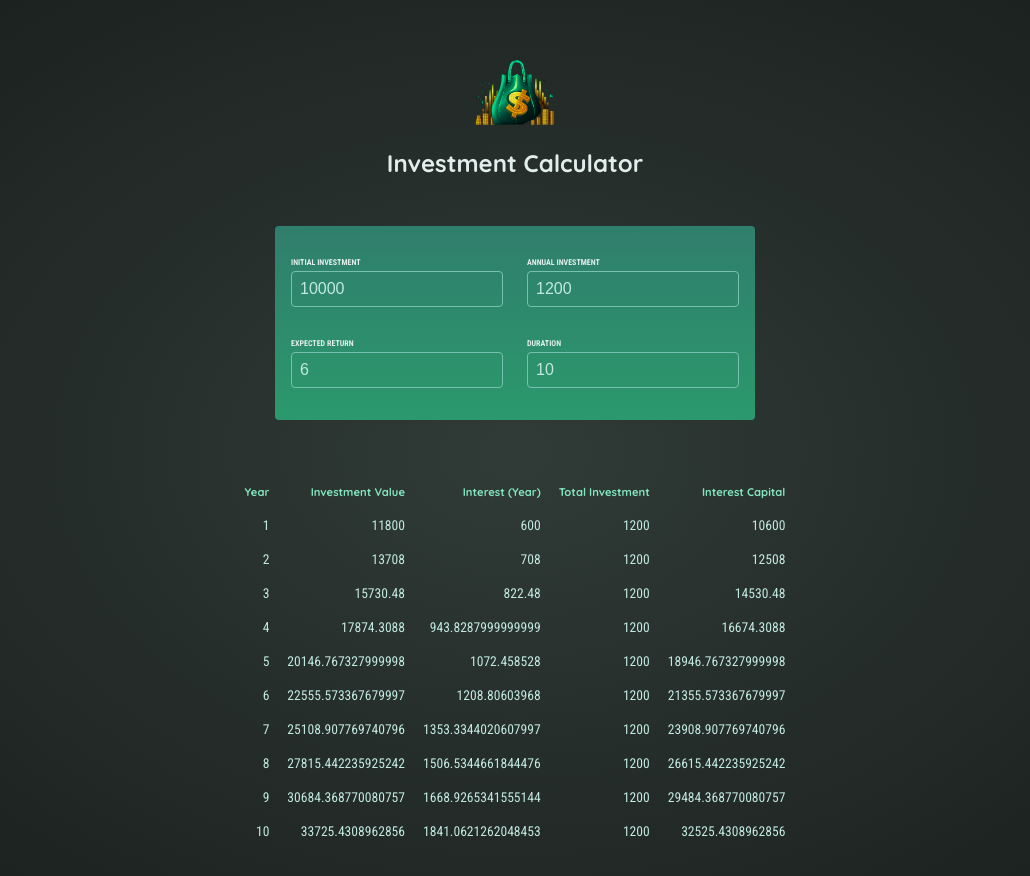
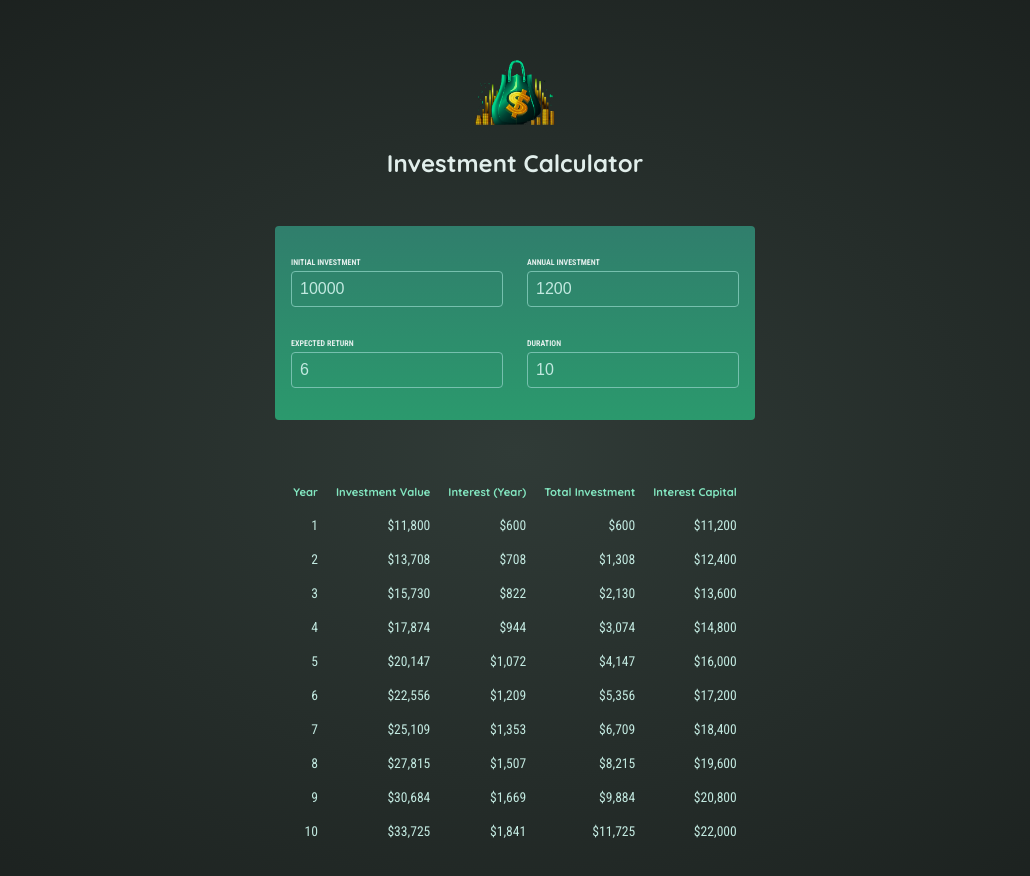
Before and after one commit to DanielMashid/React-Projects, a React (Vite) app in the folder 05-Investment-Calculator/: page / in a window 1280 px wide. Shown: the top 876 px of the page, without its empty margins (125-1155 px from the left). Built offline with nearby package versions, Linux system fonts and the light colour scheme.

Commit message:
1. Deriving more values 2. Outputting content conditionally 3. Fix the code like convert the string to a number and negative numbers

```diff
--- a/05-Investment-Calculator/src/App.jsx
+++ b/05-Investment-Calculator/src/App.jsx
@@ -12,18 +12,25 @@ function App() {
 		duration: 10,
 	});
 
+	const inputIsValid = Object.values(userInputState).every(
+		(input) => input > 0
+	);
+
 	function handleChange(inputIdentifier, newValue) {
 		// Update the state with the new value for the specified input field
 		// while preserving the rest of the state.
 		setUserInputState((prevUserInput) => {
-			return { ...prevUserInput, [inputIdentifier]: newValue };
+			return { ...prevUserInput, [inputIdentifier]: +newValue }; // The "+" is used to convert the string to a number
 		});
 	}
 	return (
 		<>
 			<Header />
 			<UserInput onChangeInput={handleChange} newUserInput={userInputState} />
-			<Results inputData={userInputState} />
+			{!inputIsValid && (
+				<p className="center">Please enter valid input values</p>
+			)}
+			{inputIsValid && <Results inputData={userInputState} />}
 		</>
 	);
 }
--- a/05-Investment-Calculator/src/components/Results.jsx
+++ b/05-Investment-Calculator/src/components/Results.jsx
@@ -1,9 +1,17 @@
-import { calculateInvestmentResults } from "../util/investment.js";
+import { calculateInvestmentResults, formatter } from "../util/investment.js";
 
 // Year Investment Value Interest (Year) Total Investment Interest Capital
 
 export default function Results({ inputData }) {
 	const resultData = calculateInvestmentResults(inputData); // inputData has the initialInvestment, annualInvestment, expectedReturn, and duration values
+
+	console.log(resultData); // Debugging and understanding the data structure
+
+	const initialInvestment =
+		resultData[0].valueEndOfYear -
+		resultData[0].interest -
+		resultData[0].annualInvestment;
+
 	return (
 		<table id="result">
 			<thead id="result-thead">
@@ -16,15 +24,24 @@ export default function Results({ inputData }) {
 				</tr>
 			</thead>
 			<tbody id="result-tbody">
-				{resultData.map((result, index) => (
-					<tr key={index}>
-						<td>{result.year}</td>
-						<td>{result.valueEndOfYear}</td>
-						<td>{result.interest}</td>
-						<td>{result.annualInvestment}</td>
-						<td>{result.valueEndOfYear - result.annualInvestment}</td>
-					</tr>
-				))}
+				{resultData.map((result, index) => {
+					const totalInterest =
+						result.valueEndOfYear -
+						result.annualInvestment * result.year -
+						initialInvestment;
+
+					const totalAmountInvested = result.valueEndOfYear - totalInterest;
+
+					return (
+						<tr key={index}>
+							<td>{result.year}</td>
+							<td>{formatter.format(result.valueEndOfYear)}</td>
+							<td>{formatter.format(result.interest)}</td>
+							<td>{formatter.format(totalInterest)}</td>
+							<td>{formatter.format(totalAmountInvested)}</td>
+						</tr>
+					);
+				})}
 			</tbody>
 		</table>
 	);
--- a/05-Investment-Calculator/src/index.css
+++ b/05-Investment-Calculator/src/index.css
@@ -86,4 +86,5 @@ body {
 
 .center {
   text-align: center;
+  font-size:2rem;
 }
```
